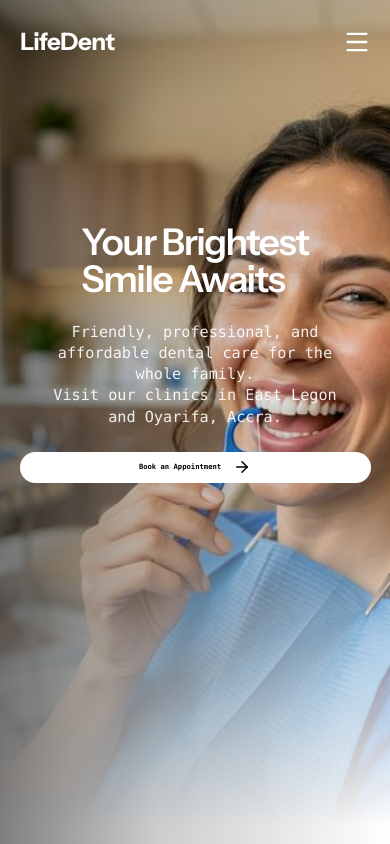
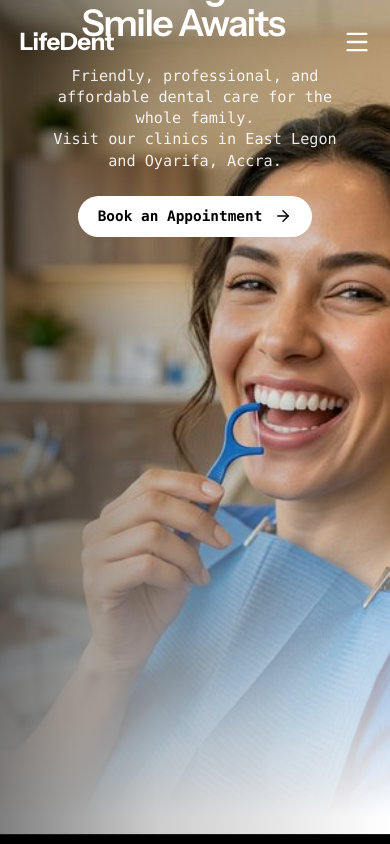
Before and after one commit to darlain71/dentist-site, a React (Vite) app: page / in a window 390 px wide. Shown: the top 844 px of the page. Built offline with nearby package versions, Linux system fonts and the light colour scheme; a web font is replaced by a local one.

Commit message:
Adjust hero section height, position, and button sizes

```diff
--- a/src/index.css
+++ b/src/index.css
@@ -2573,9 +2573,12 @@ img {
 /* Universal Responsive Adjustments for Mobile / Small Devices */
 @media (max-width: 480px) {
   .hero-section {
-    min-height: 100vh;
-    padding-top: 6rem;
+    min-height: calc(100vh - 10px);
+    padding-top: 4rem;
     padding-bottom: 2rem;
+  }
+  .hero-content {
+    margin-top: -6rem;
   }
   .hero-title {
     font-size: 2.3rem !important;
@@ -2595,9 +2598,10 @@ img {
     font-size: 3rem;
   }
   .book-appointment-btn, .about-btn, .works-btn, .services-btn {
-    padding: 0.4rem 0.75rem;
-    font-size: 0.45rem;
-    width: 100%;
+    padding: 0.6rem 1.25rem;
+    font-size: 0.9rem;
+    width: fit-content;
+    align-self: center;
     justify-content: center;
   }
   .works-images-grid {
```
